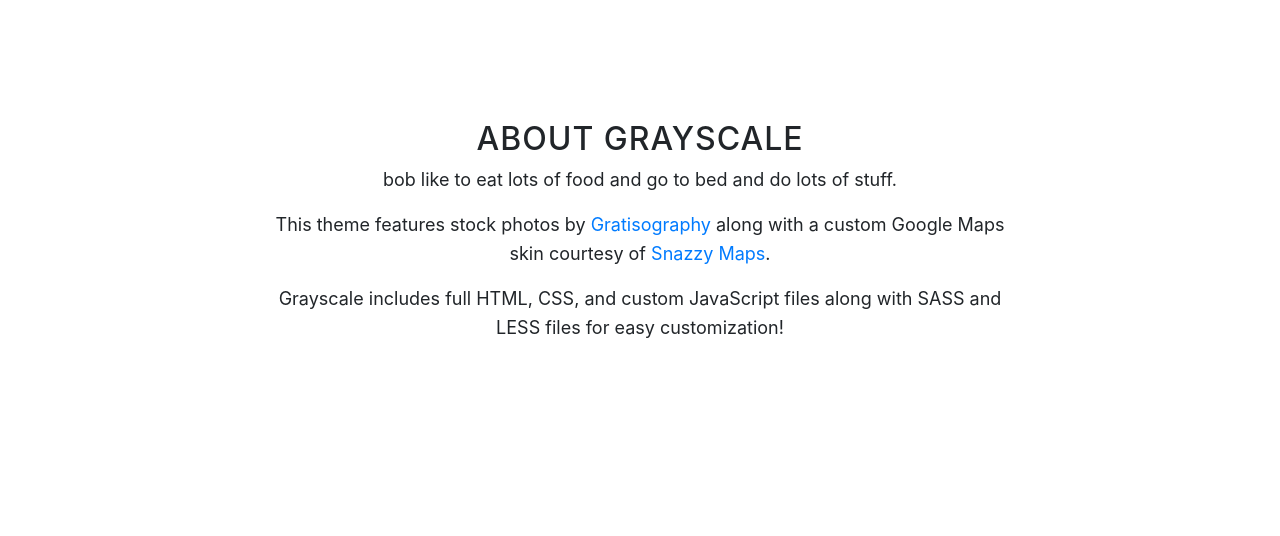
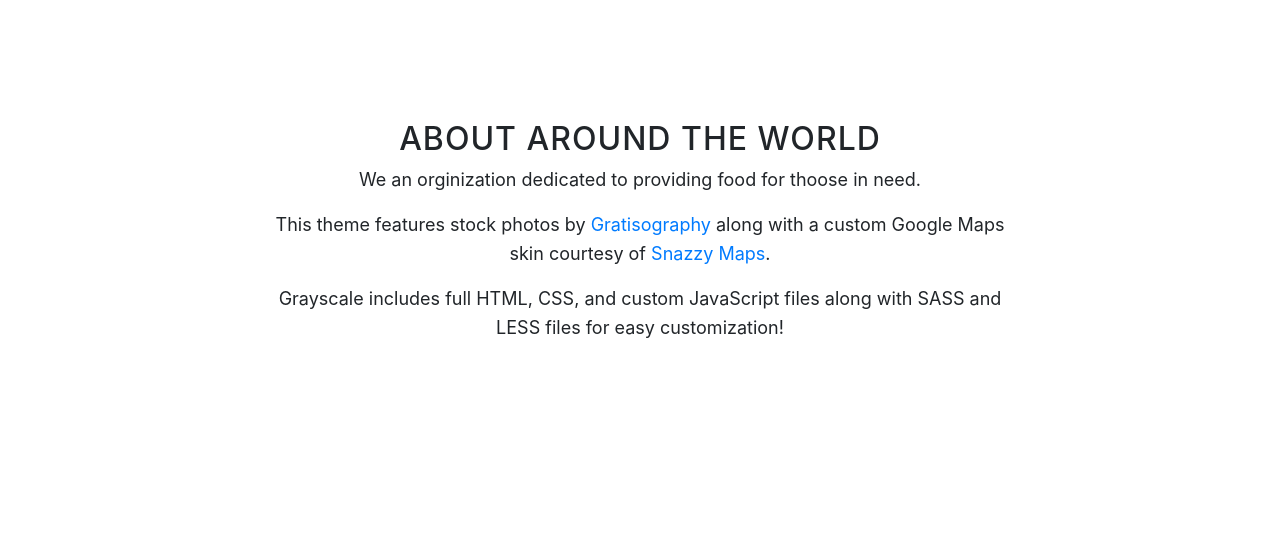
Before and after one commit to Around-The-World/Around-The-World, a website with bundled scripts: page index.html in a window 1280 px wide. Shown: the part 880-1416 px from the top of the page. Built offline with nearby package versions, Linux system fonts and the light colour scheme.

Commit message:
Update index.html

```diff
--- a/index.html
+++ b/index.html
@@ -70,8 +70,8 @@
       <div class="container">
         <div class="row">
           <div class="col-lg-8 mx-auto">
-            <h2>About Grayscale</h2>
-            <p>bob like to eat lots of food and go to bed and do lots of stuff.</p>
+            <h2>About Around the World</h2>
+            <p> We an orginization dedicated to providing food for thoose in need.</p>
             <p>This theme features stock photos by
               <a href="http://gratisography.com/">Gratisography</a>
               along with a custom Google Maps skin courtesy of
```
